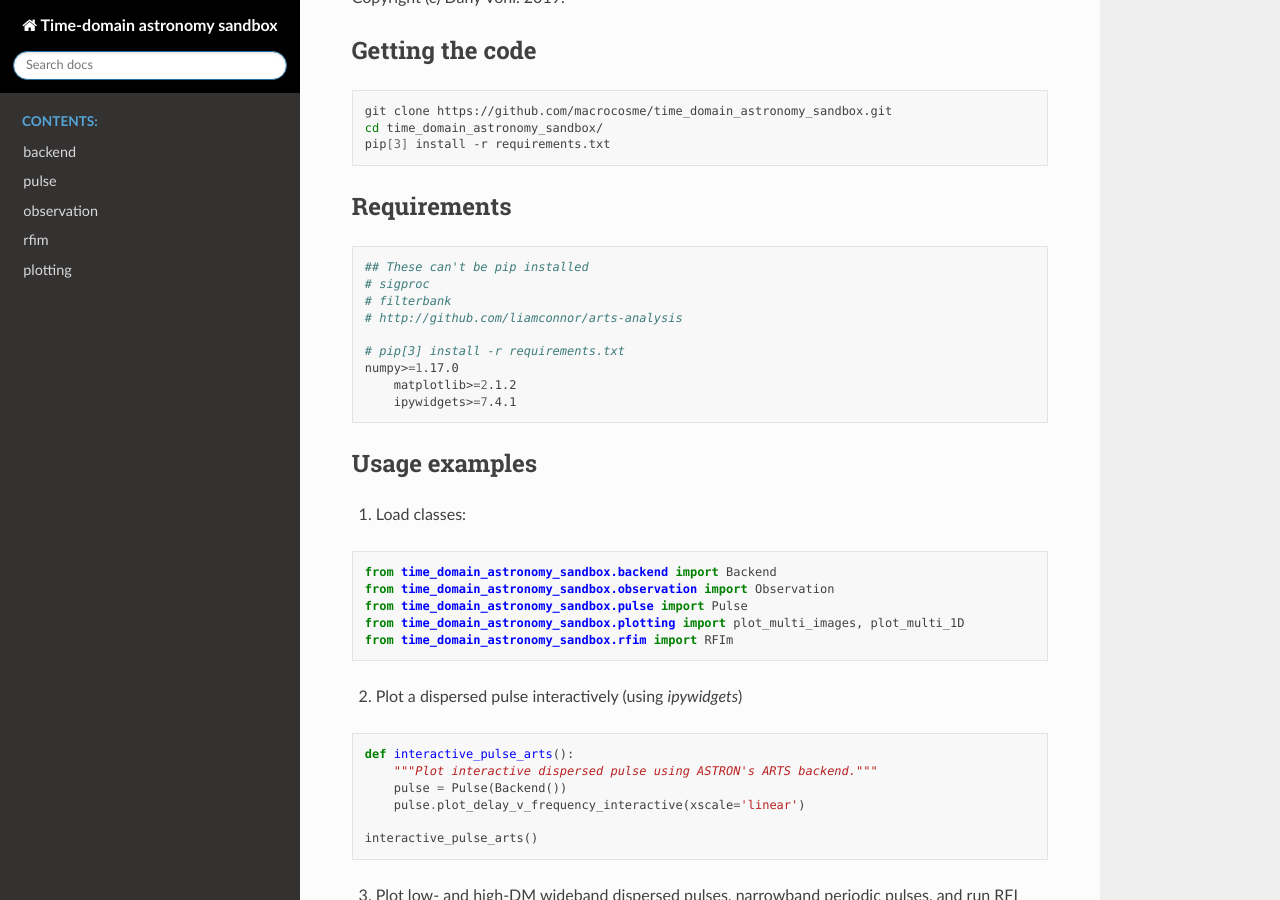
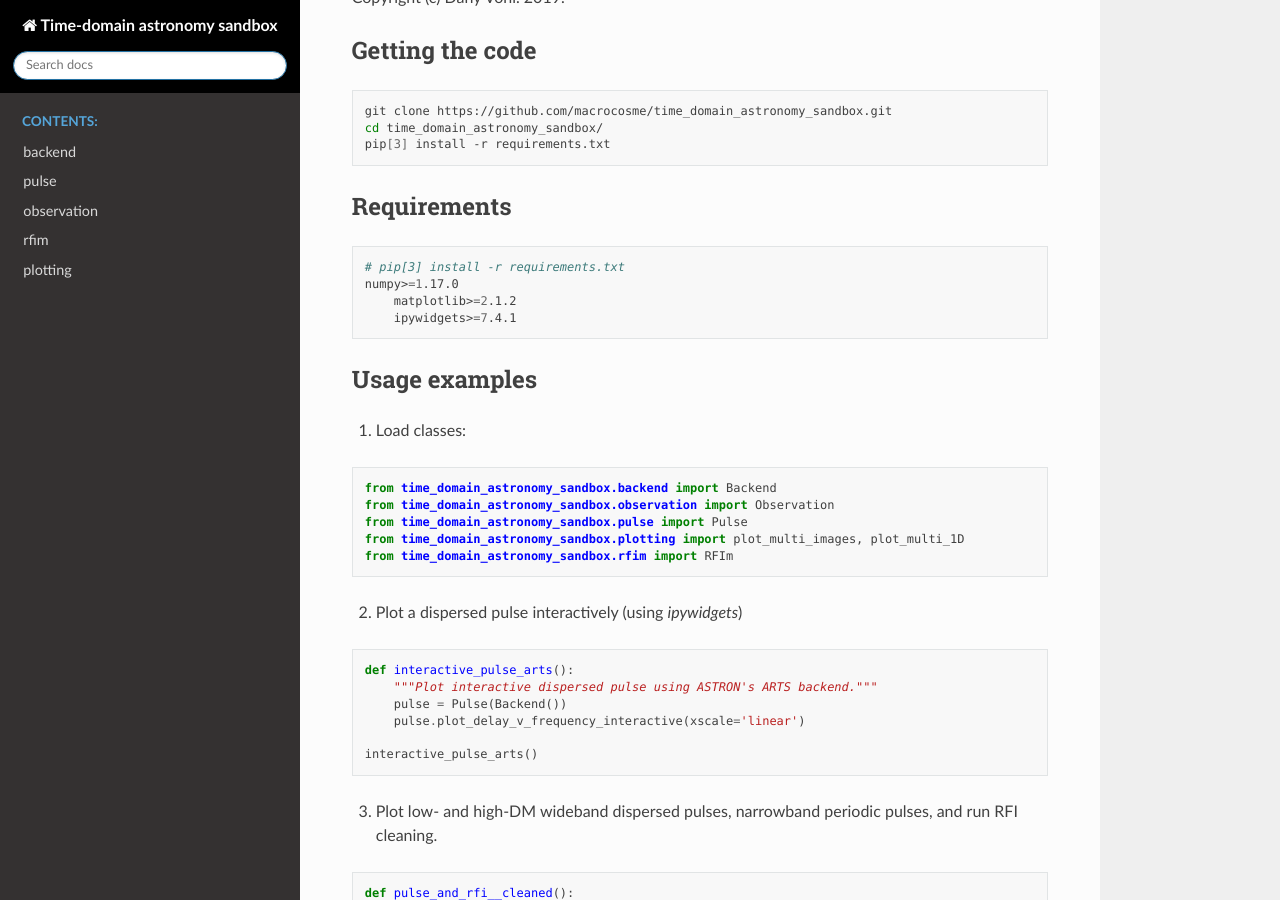
Before and after one commit to macrocosme/time_domain_astronomy_sandbox, a Sphinx documentation site: the page built from docs/source/index.rst, in a window 1280 px wide and 900 px high, scrolled down 1205 px. Built offline with Sphinx 7.4.7 and the Read the Docs theme 2.0.0, drawn with Linux system fonts in a browser that asks for light colours.

Commit message:
Build docs

```diff
--- a/docs/source/index.rst
+++ b/docs/source/index.rst
@@ -36,11 +36,6 @@ Requirements
 ----------------
 
 .. code-block:: shell
-
-    ## These can't be pip installed
-    # sigproc
-    # filterbank
-    # http://github.com/liamconnor/arts-analysis
 
     # pip[3] install -r requirements.txt
     numpy>=1.17.0
```
